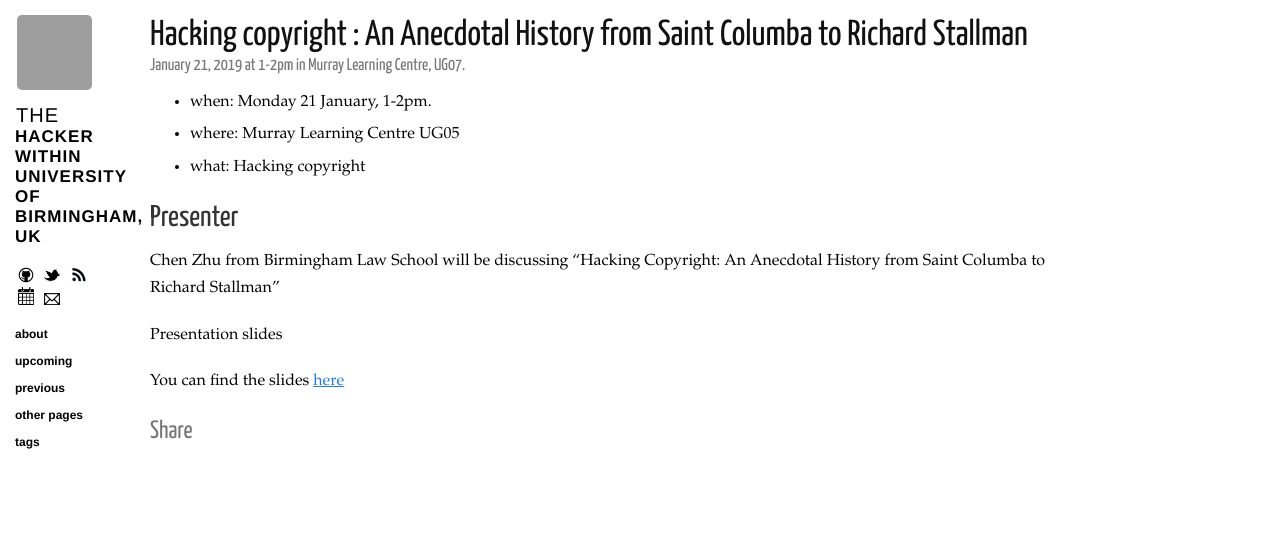
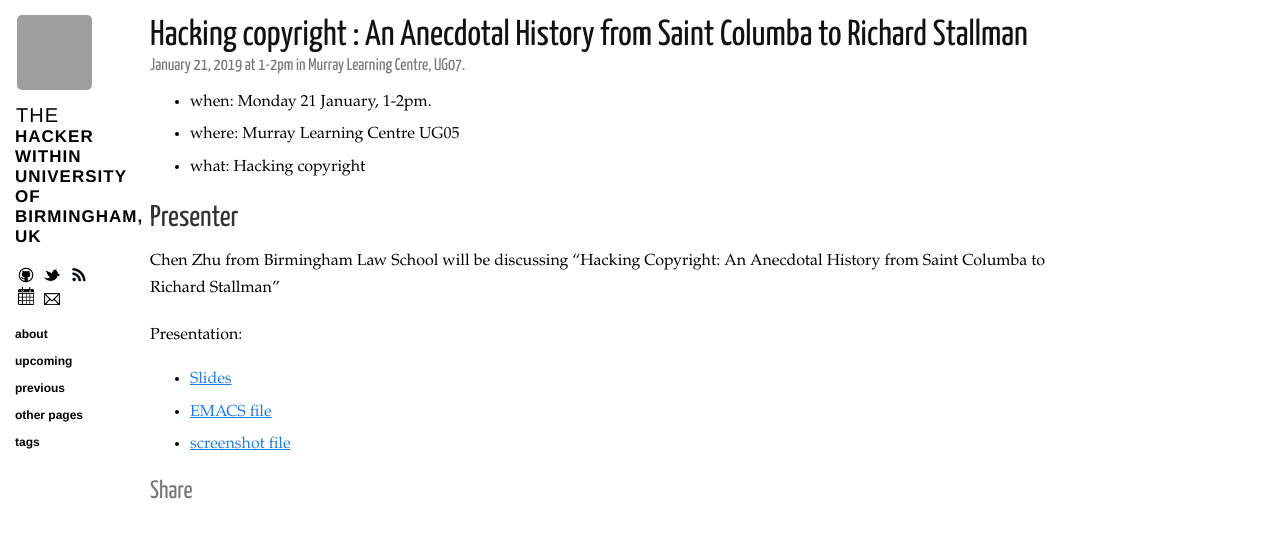
Before and after one commit to thehackerwithin/UoB, a Jekyll site: the page built from _posts/2019-01-21-hacking-copyright.md, in a window 1280 px wide. Shown: the top 538 px of the page. Built offline with Jekyll 4.4.1, drawn with Linux system fonts in a browser that asks for light colours; nearby versions of some CDN libraries; grey boxes are pictures that could not be loaded.

Commit message:
Update 2019-01-21-hacking-copyright.md

```diff
--- a/_posts/2019-01-21-hacking-copyright.md
+++ b/_posts/2019-01-21-hacking-copyright.md
@@ -14,6 +14,8 @@
 
 Chen Zhu from Birmingham Law School will be discussing "Hacking Copyright: An Anecdotal History from Saint Columba to Richard Stallman"
 
-Presentation slides
+Presentation:
 
-You can find the slides [here](../slides/20181015_TheHackerWithin_ReproducibleResearch.pdf)
+* [Slides](../slides/ZHU_THW_Birmingham_2019_Slides.pdf)
+* [EMACS file](../slides/annotated-gpl-3-in-org-mode-zhu.org)
+* [screenshot file](../slides/screenshot-gpl-3-in-org-mode-zhu.pdf)
```
